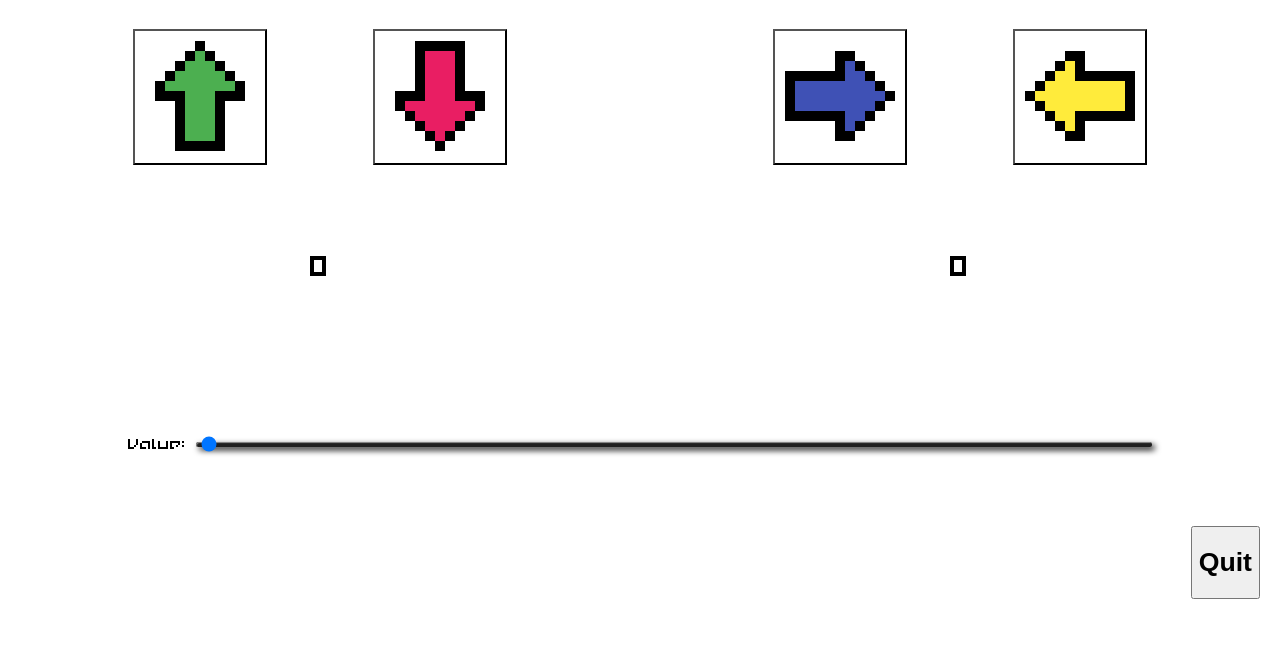
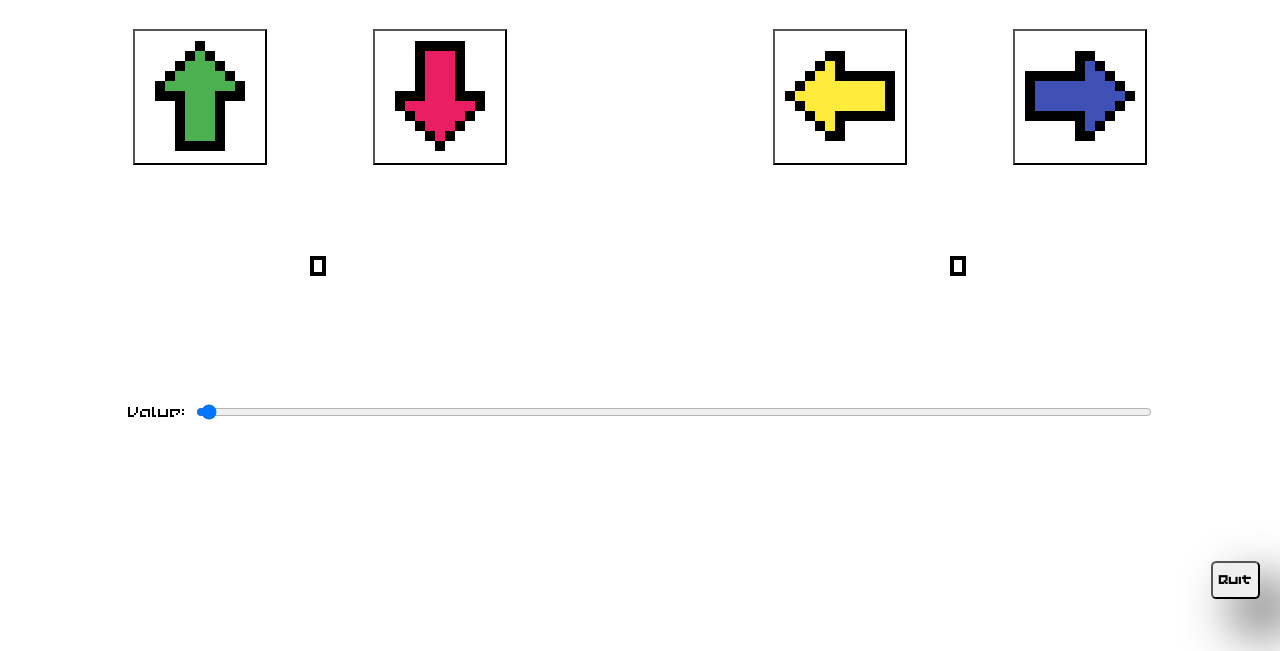
Before and after one commit to justinishiguro/Mini-Golf-Simulator, a plain HTML site: page webapp/gamePage.html in a window 1280 px wide. Shown: the part 181-832 px from the top of the page. Drawn offline with Linux system fonts and the light colour scheme; a web font is replaced by a local one.

Commit message:
website got the rizz part 2.

```diff
--- a/webapp/gamePage.html
+++ b/webapp/gamePage.html
@@ -27,8 +27,8 @@
         <div id="container2"> <!--COUNTER2-->
                 <p>LEFT-RIGHT</p>
                 <div id="arrows">
+                <button id="decrement2"></button>
                 <button id="increment2"></button>
-                <button id="decrement2"></button>
                 </div>
             <div id="number2">0</div>
         </div> <!--COUNTER2-->
--- a/webapp/styles.css
+++ b/webapp/styles.css
@@ -18,7 +18,9 @@ html, body, #start-screen {
     justify-content: center;
 }
 
-
+.title-start h1{
+    font-family: Pixel-Font;
+}
 
 .startButton{
     display: block;
@@ -106,7 +108,7 @@ body {
     font-size: 2em;
     margin: auto;
     margin-top: 10%;
-    margin-bottom: 2em;
+    margin-bottom: 1em;
     border-radius: 2.5em;
     text-align: center;
     background-color: rgb(255,255,255,0.8);
@@ -168,34 +170,14 @@ body {
 }
 .slider{
     width: 100%;
-    height: 20px;
+    height: 100%;
     margin: auto;
 }
 
-.slideContainer .slider {
-    appearance: show;
-    -webkit-appearance: none;
-    width: 100%;
-    height: 0.4em;
-    outline: none;
-    border-radius: 3px;
-    background: #1f1f1f;
-    box-shadow:
-        3px 3px 6px #000,
-        inset 1px 1px 1px #909090;
+/* .slider ::-webkit-slider-runnable-track{
+    box-shadow: 0.1em 0.1em 0.4em #1f1f1f;
+} */
 
-}
-
-.slideContainer .slider::-webkit-slider-thumb {
-
-    width: 1.7em;
-    height: 1.7em;
-    cursor: pointer;
-    z-index: 3;
-    position: relative;
-}
-
-.slideContainer .slider-thu
 /*Slider*/
 
 .quit-button {
@@ -208,4 +190,11 @@ body {
     bottom: 0;
     right: 0;
     margin: 20px;
+    font-family: Pixel-Font;
+    border-radius: 0.4em;
+    box-shadow: 2em 2em 4em#1f1f1f;
 }
+
+.quitButton h1{
+    font-size: 1em;
+}
```
Also changed, not shown: webapp/index.html (+1 -1 lines).
